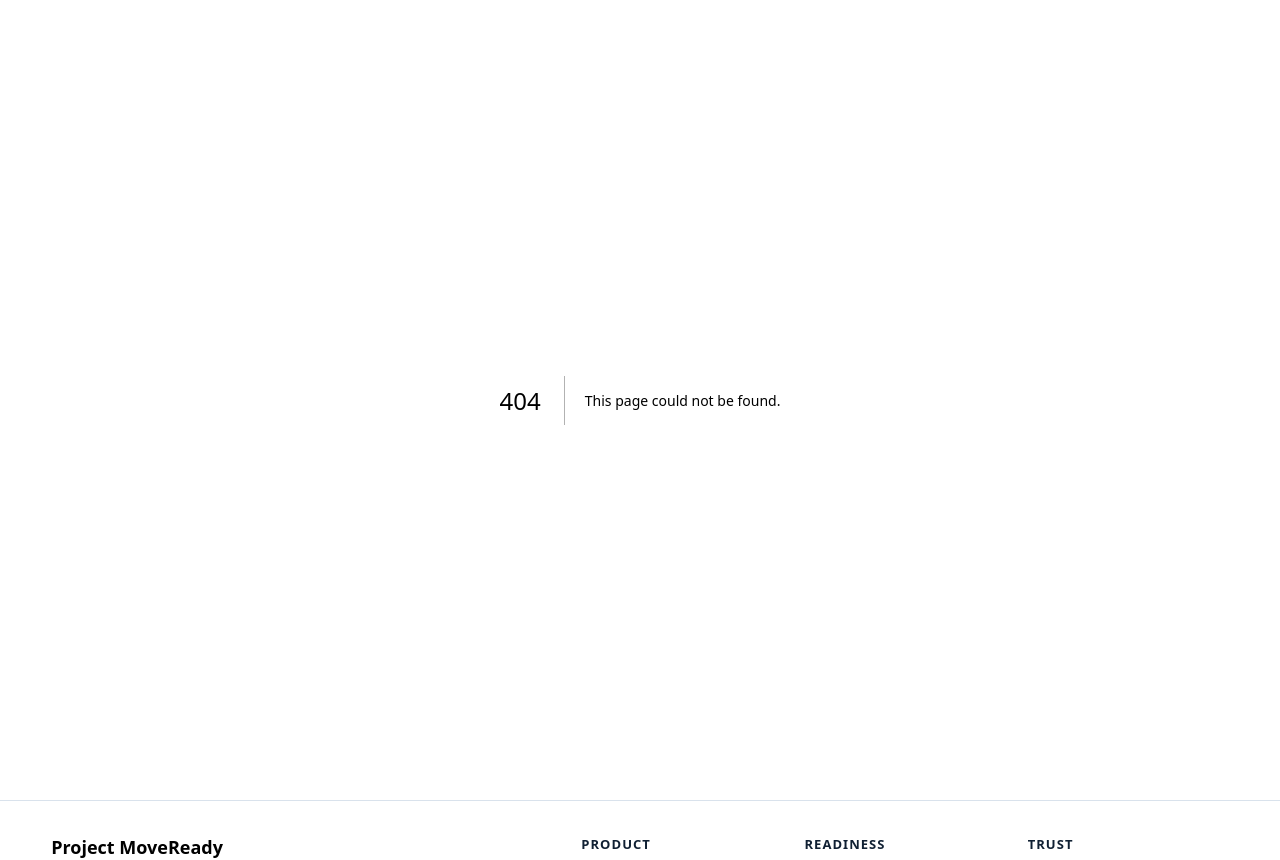
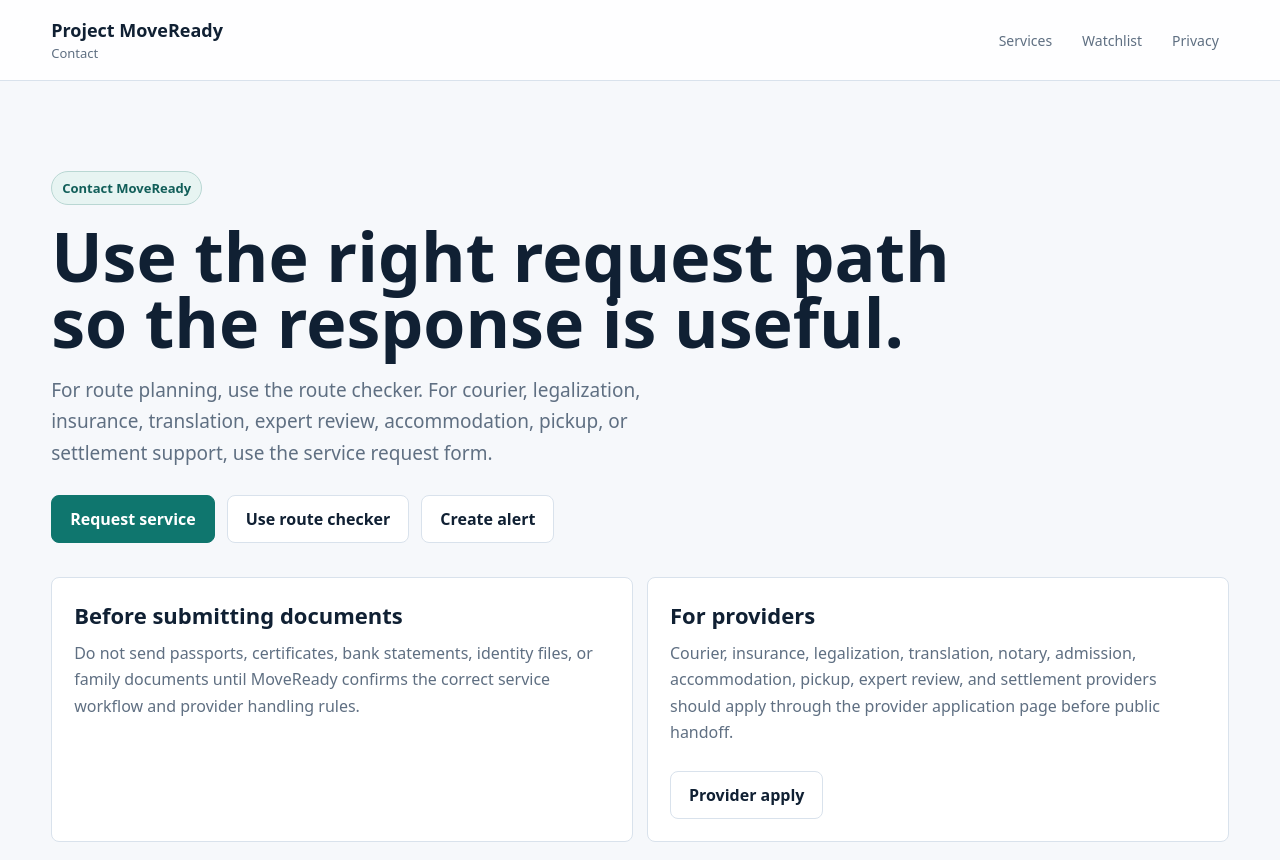
Before and after one commit to SirBM201/SirBM201-moveready-frontend, a Next.js app: page /contact in a window 1280 px wide. Before the commit this address had no page. Shown: the top 860 px of the page. Built offline with nearby package versions, Linux system fonts and the light colour scheme.

Commit message:
Add contact page

```diff
--- /dev/null
+++ b/app/contact/page.tsx
@@ -0,0 +1,33 @@
+export default function ContactPage() {
+  return (
+    <main className="page-shell">
+      <header className="topbar">
+        <a className="brand" href="/"><strong>Project MoveReady</strong><span>Contact</span></a>
+        <nav className="nav"><a href="/services">Services</a><a href="/watchlist">Watchlist</a><a href="/privacy">Privacy</a></nav>
+      </header>
+
+      <section className="legal-hero">
+        <span className="eyebrow">Contact MoveReady</span>
+        <h1>Use the right request path so the response is useful.</h1>
+        <p className="lede">For route planning, use the route checker. For courier, legalization, insurance, translation, expert review, accommodation, pickup, or settlement support, use the service request form.</p>
+        <div className="actions">
+          <a className="btn primary" href="/services">Request service</a>
+          <a className="btn" href="/route-checker">Use route checker</a>
+          <a className="btn" href="/watchlist">Create alert</a>
+        </div>
+      </section>
+
+      <section className="legal-section">
+        <article className="legal-block">
+          <h2>Before submitting documents</h2>
+          <p>Do not send passports, certificates, bank statements, identity files, or family documents until MoveReady confirms the correct service workflow and provider handling rules.</p>
+        </article>
+        <article className="legal-block">
+          <h2>For providers</h2>
+          <p>Courier, insurance, legalization, translation, notary, admission, accommodation, pickup, expert review, and settlement providers should apply through the provider application page before public handoff.</p>
+          <div className="actions"><a className="btn" href="/partners/apply">Provider apply</a></div>
+        </article>
+      </section>
+    </main>
+  );
+}
```
